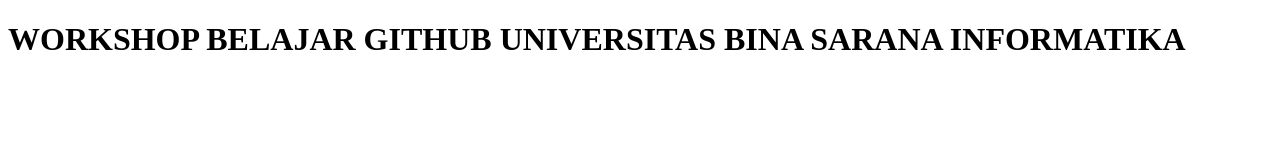
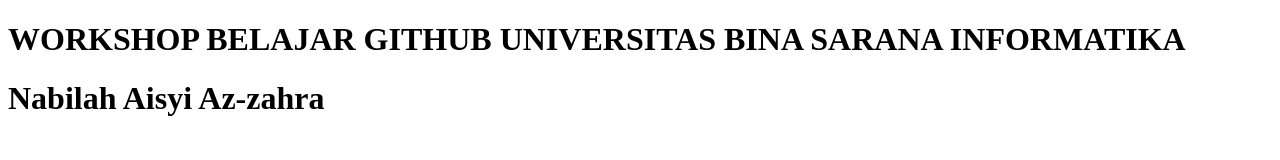
Before and after one commit to nabilahaisyiazzahra/web-sekolah, a plain HTML site: page index.html in a window 1280 px wide. Drawn offline with Linux system fonts and the light colour scheme.

Commit message:
Udah di revisi ya

```diff
--- a/index.html
+++ b/index.html
@@ -18,6 +18,6 @@
     <title>Document</title>
  </head>
  <body>
-
+    <h1>Nabilah Aisyi Az-zahra</h1>
  </body>
  </html>
```
